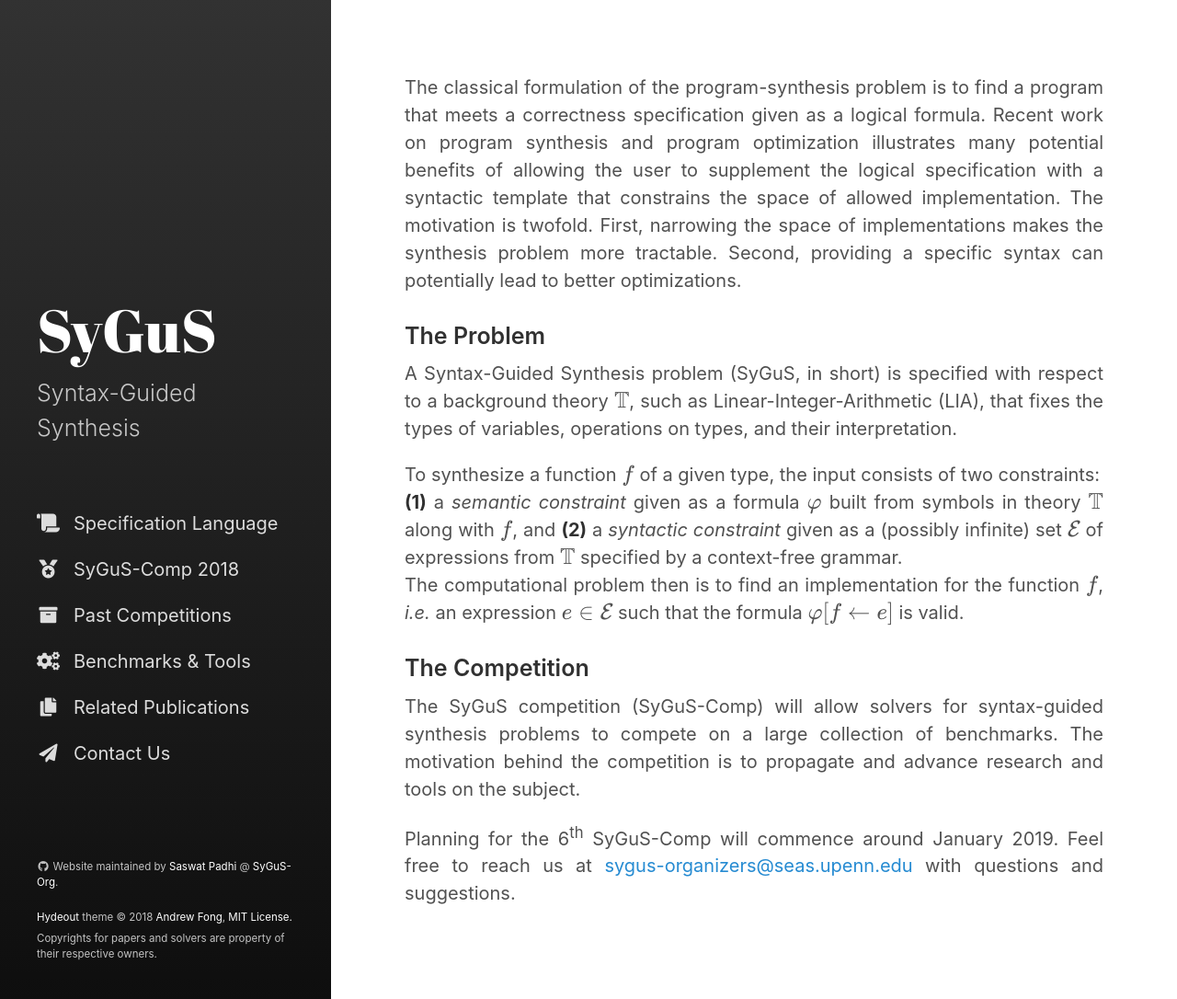
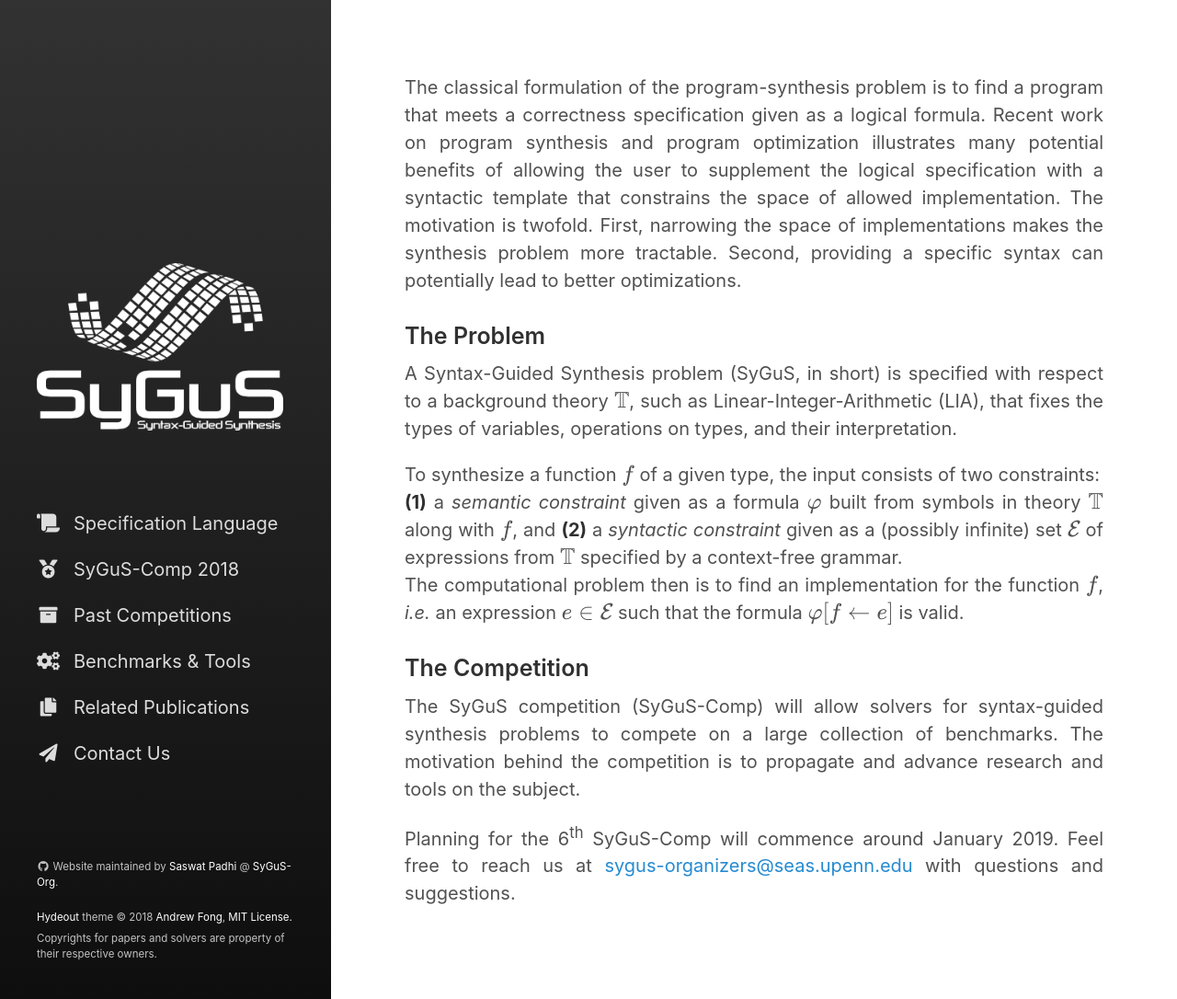
Before and after one commit to SyGuS-Org/sygus-org.github.io, a Jekyll site: the page built from index.md, in a window 1280 px wide. Shown: the whole page at 92% size. Built offline with Jekyll 4.4.1, drawn with Linux system fonts in a browser that asks for light colours; nearby versions of some CDN libraries; formulas are drawn with MathJax 3.

Commit message:
SyGuS logo & favicons

```diff
--- a/_includes/favicons.html
+++ b/_includes/favicons.html
@@ -1,2 +1,2 @@
-<link rel="apple-touch-icon-precomposed" sizes="144x144" href="{{ site.baseurl }}/favicon.png" />
+<link rel="apple-touch-icon-precomposed" sizes="64x64 128x128 256x256" href="{{ site.baseurl }}/favicon.png" />
 <link rel="shortcut icon" href="{{ site.baseurl }}/favicon.ico" />
--- a/_includes/sidebar.html
+++ b/_includes/sidebar.html
@@ -2,13 +2,15 @@
   <header>
     <{% if page.title == "Home" %}h1{% else %}div{% endif %} class="site-title">
       <a href="{{ site.baseurl }}/">
-        {% unless page.url == "/" %}
+        {% if page.url == "/" %}
+          <img class='logo' src="/assets/img/logo.png" alt="{{ site.title }}"/>
+        {% else %}
           <i class="back-arrow fas fa-fw fa-chevron-left"></i>
-        {% endunless %}
-        {{ site.title }}
+          {{ site.title }}
+        {% endif %}
       </a>
     </{% if page.title == "Home" %}h1{% else %}div{% endif %}>
-    <p class="lead">{{ site.description }}</p>
+    <!-- <p class="lead">{{ site.description }}</p> -->
   </header>
 
   <nav id="sidebar-nav-links">
--- a/_sass/hydeout/_layout.scss
+++ b/_sass/hydeout/_layout.scss
@@ -80,6 +80,12 @@ body {
   header ~ *, header ~ nav, p.lead {
     display: none;
   }
+
+  .logo {
+    display: inline-block;
+    text-align: center;
+    margin-bottom: 0px;
+  }
 }
 
 // Make header elements blend into sidebar / background
@@ -108,6 +114,10 @@ body {
 
   // Center sidebar content
   text-align: center;
+
+  .logo {
+    height: 2em;
+  }
 
   // Bigger title
   .site-title {
@@ -161,7 +171,11 @@ body {
     }
   }
 
-  #sidebar {
+  .home #sidebar {
+    .logo {
+      height: 2.8em;
+    }
+
     .site-title {
       font-size: 3.25rem;
       .back-arrow { display: none; }
```
Also changed, not shown: assets/img/logo.png (added), favicon.ico (added), favicon.png (added).
